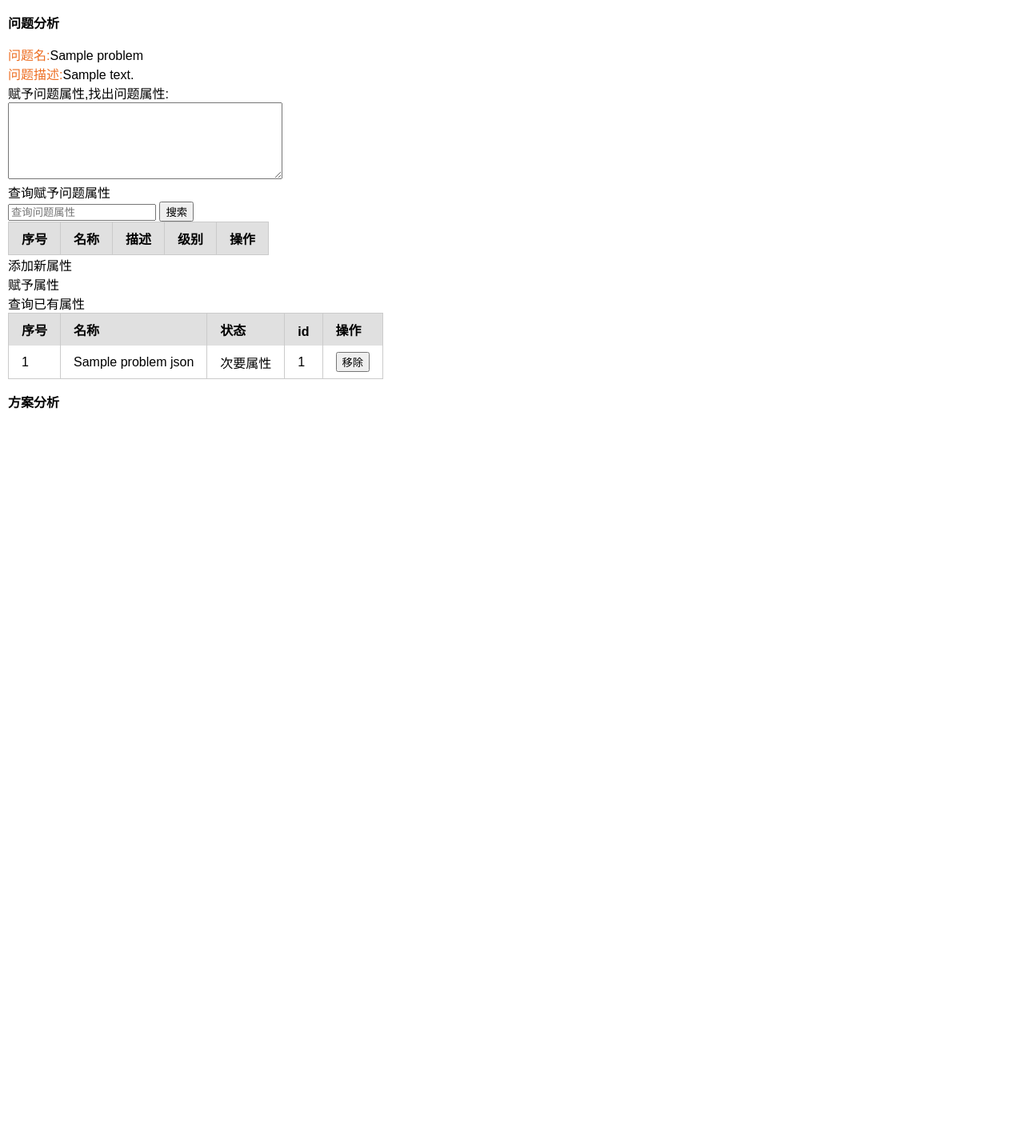
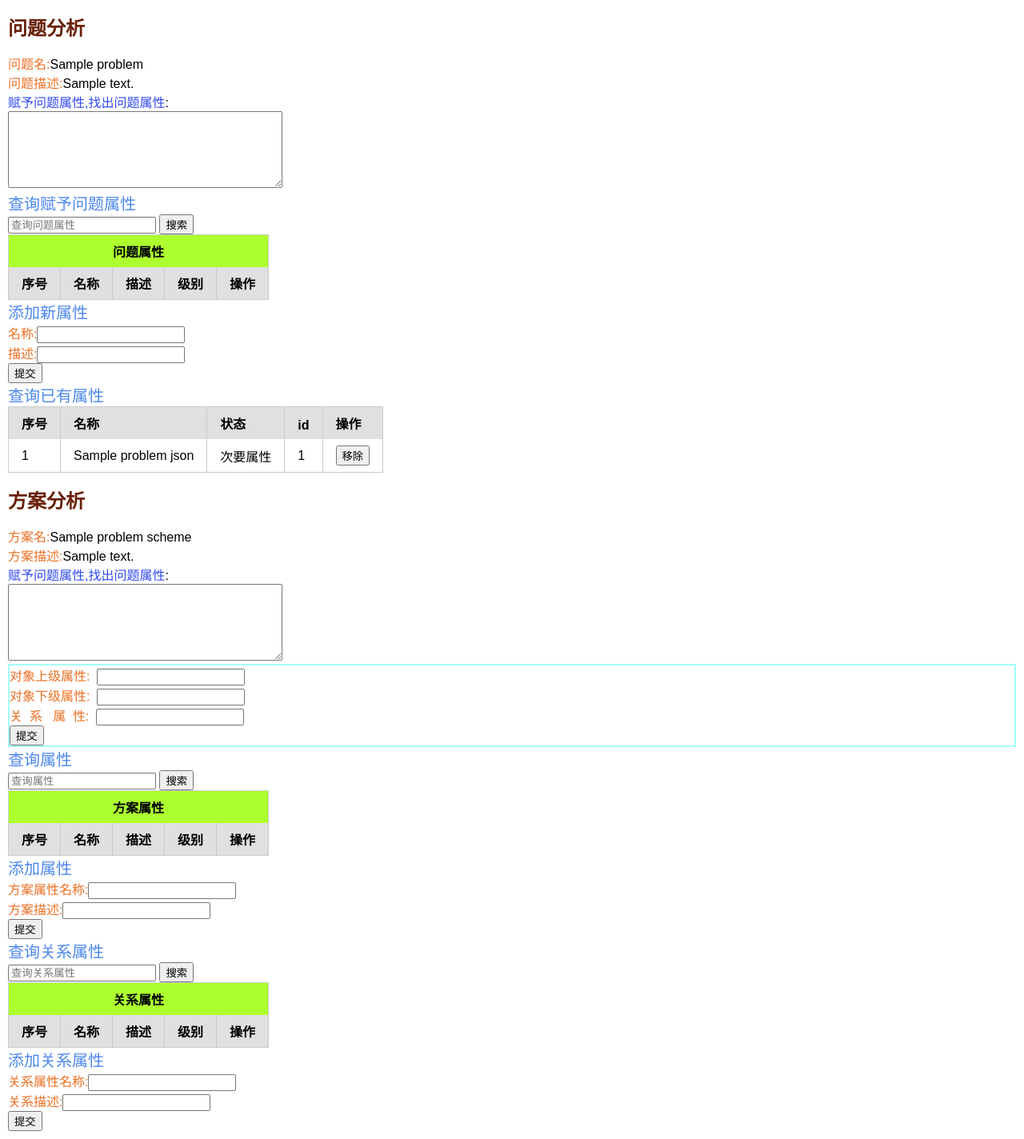
Before and after one commit to caigege/test, a Django app: template objClass/templates/model/analysisPage.html in a window 1280 px wide. Shown: the whole page at 80% size. Before the commit the page ends 511 px from the top, so only its background shows below. Run offline with Django 3.2, Linux system fonts and the light colour scheme; the template is opened without the code that fills it: most values are stand-ins (such as "Sample title", 1, 10 or a date in 2020); lists and menus that the app fills with data are empty.

Commit message:
方案分析-关系分析

```diff
--- a/objClass/templates/model/analysisPage.html
+++ b/objClass/templates/model/analysisPage.html
@@ -9,17 +9,21 @@
 </head>
 <body>
 <div>
-    <p><b>问题分析</b></p>
-    <a id="proNameId" data-id="{{ problem.id }}" style="color:rgb(237,110,34);">问题名:</a><a>{{ problem.name }}</a><br/>
-    <a style="color:rgb(237,110,34);">问题描述:</a><a>{{ problem.description }}</a><br/>
-    <a>赋予问题属性,找出问题属性</a>:<br/><textarea rows="6" cols="40"></textarea><br/>
-    <a>查询赋予问题属性</a><br/>
+    <p><a class="bt1"><b>问题分析</b></a></p>
+    <a class="desc1" id="proNameId" data-id="{{ problem.id }}"
+       style="color:rgb(237,110,34);">问题名:</a><a>{{ problem.name }}</a><br/>
+    <a class="desc1">问题描述:</a><a>{{ problem.description }}</a><br/>
+    <a class="desc2">赋予问题属性,找出问题属性</a>:<br/><textarea rows="6" cols="40"></textarea><br/>
+    <a class="bt2">查询赋予问题属性</a><br/>
     <div>
         <input name="searchName" type="search" placeholder="查询问题属性">
         <button id="searchProblemAtt">搜索</button>
         <br/>
         <table class="pure-table pure-table-bordered">
             <thead>
+            <tr bgcolor="#adff2f" align="center">
+                <th colspan="5"> 问题属性</th>
+            </tr>
             <tr>
                 <th>序号</th>
                 <th>名称</th>
@@ -34,9 +38,14 @@
         </table>
 
     </div>
-    <a>添加新属性</a><br/>
-    <a>赋予属性</a><br/>
-    <a>查询已有属性</a><br/>
+    <a class="bt2">添加新属性</a><br/>
+    <a class="desc1">名称:</a><input type="text" name="name" class="addPA"><br>
+    <a class="desc1">描述:</a><input type="text" name="description" class="addPA"><br>
+    <input id="PAsubmit" type="submit" value="提交"><br>
+
+
+    <!--a>赋予属性</--a><br/-->
+    <a class="bt2">查询已有属性</a><br/>
     {% if problem.problemJson is None %}
         <a style="color: gray">没有属性</a>
     {% else %}
@@ -66,7 +75,9 @@
                         {% endif %}
                     </td>
                     <td>{{ li.id }}</td>
-                <td><button name="remove" data-id="{{ li.id  }}">移除</button></td>
+                    <td>
+                        <button name="remove" data-id="{{ li.id }}">移除</button>
+                    </td>
                 </tr>
 
 
@@ -79,7 +90,73 @@
 
 </div>
 <div>
-    <p><b>方案分析</b></p>
+    <p><a class="bt1"><b>方案分析</b></a></p>
+    <a class="desc1" id="proNameSchemeId" data-id="{{ problemScheme.id }}">方案名:</a><a>{{ problemScheme.name }}</a><br/>
+    <a class="desc1">方案描述:</a><a>{{ problemScheme.description }}</a><br/>
+    <a class="desc2">赋予问题属性,找出问题属性</a>:<br/><textarea rows="6" cols="40"></textarea><br/>
+   <div style="border: 2px solid #a5fff7">
+    <a class="desc1">对象上级属性:&nbsp;&nbsp;</a><input type="text" name="upAtrr" readonly="readonly" data-id=""><br>
+    <a class="desc1">对象下级属性:&nbsp;&nbsp;</a><input type="text" name="downAtrr" readonly="readonly" data-id=""><br>
+    <a class="desc1">关&nbsp;&nbsp;系&nbsp;&nbsp;&nbsp;属&nbsp;&nbsp;性:&nbsp;&nbsp;</a><input type="text" name="relationAtrr" readonly="readonly" data-id=""><br>
+    <input type="submit" value="提交">
+   </div>
+    <a class="bt2">查询属性</a><br>
+    <input name="searchNameAtt" type="search" placeholder="查询属性">
+        <button id="searchAtt">搜索</button><br>
+     <table class="pure-table pure-table-bordered">
+            <thead>
+            <tr bgcolor="#adff2f" align="center">
+                <th colspan="5"> 方案属性</th>
+            </tr>
+            <tr>
+                <th>序号</th>
+                <th>名称</th>
+                <th>描述</th>
+                <th>级别</th>
+                <th>操作</th>
+            </tr>
+            </thead>
+            <tbody id="attTbody">
+
+            </tbody>
+        </table>
+    <a class="bt2">添加属性</a><br>
+    <div>
+        <a class="desc1">方案属性名称:</a><input id="schemeName"><br>
+        <a class="desc1">方案描述:</a><input id="schemeDesc"><br>
+        <input type="submit" value="提交" id="btnScheme">
+
+    </div>
+
+
+   <a class="bt2">查询关系属性</a><br>
+    <input name="searchNameRe" type="search" placeholder="查询关系属性">
+        <button id="searchRelation">搜索</button><br>
+     <table class="pure-table pure-table-bordered">
+            <thead>
+            <tr bgcolor="#adff2f" align="center">
+                <th colspan="5"> 关系属性</th>
+            </tr>
+            <tr>
+                <th>序号</th>
+                <th>名称</th>
+                <th>描述</th>
+                <th>级别</th>
+                <th>操作</th>
+            </tr>
+            </thead>
+            <tbody id="relationTbody">
+
+            </tbody>
+        </table>
+   <a class="bt2">添加关系属性</a><br>
+ <div>
+     <a class="desc1">关系属性名称:</a><input id="reName"><br>
+        <a class="desc1">关系描述:</a><input id="reDesc"><br>
+        <input type="submit" value="提交" id="btnRe">
+
+    </div>
+
 </div>
 
 
--- a/objClass/templates/model/planStepProblemSchemePage.html
+++ b/objClass/templates/model/planStepProblemSchemePage.html
@@ -27,7 +27,11 @@
 
     <div id="taskVerify">
         <table id="taskInfoTable" class="pure-table pure-table-bordered">
+
+
+
             <thead>
+            <tr bgcolor="#adff2f" align="center"><th  colspan="5" > 问题方案</th></tr>
             <tr>
                 <td>序号</td>
                 <td>方案名</td>
--- a/static/css/table.css
+++ b/static/css/table.css
@@ -125,3 +125,22 @@ button.post {
     right: 30px;
     bottom: 50px;
 }
+.bt2{
+    font-size: 20px;
+    color: #4c87ed;
+
+}
+.desc2 {
+
+    color: #3048ed;
+}
+.desc1{
+
+    color: #ED6E22;
+
+}
+.bt1{
+    font-size: 24px;
+    color: #69210a;
+
+}
--- a/static/js/analysisJS.js
+++ b/static/js/analysisJS.js
@@ -11,7 +11,7 @@ $(document).ready(function () {
     var atrr = []
 
     function getAtr() {
-         atrr = [];
+        atrr = [];
         let atts = localStorage.getItem("problemAtt")
         let atrs = JSON.parse(atts)
         for (let atr = 0; atr < atrs.length; atr++) {
@@ -24,17 +24,146 @@ $(document).ready(function () {
 
     atrr = getAtr();
     console.log(atrr)
+    $("#attTbody").on("click", "button[name='sureAtt']", function () {
+        //    添加上级属性
+        var attId = $(this).parent().parent().find("td").eq(0).data("id");
+        var attName = $(this).parent().parent().find("td").eq(1)[0].innerHTML;
+        $("input[name='upAtrr']").val(attName);
+        $("input[name='upAtrr']").data("id",attId);
 
+    })
+     $("#relationTbody").on("click", "button[name='sureRe']", function () {
+        //    添加关系属性
+        var attId = $(this).parent().parent().find("td").eq(0).data("id");
+        var attName = $(this).parent().parent().find("td").eq(1)[0].innerHTML;
+        $("input[name='relationAtrr']").val(attName);
+        $("input[name='relationAtrr']").data("id",attId);
 
-    $("#searchProblemAtt").click(function () {
-        atrr = getAtr();
-        $.get("/getAttribute_problem/", {"name": name}, function (e) {
+    })
+
+     $("#attTbody").on("click", "button[name='sureAttD']", function () {
+        //    添加下级属性
+        var attId = $(this).parent().parent().find("td").eq(0).data("id");
+        var attName = $(this).parent().parent().find("td").eq(1)[0].innerHTML;
+        $("input[name='downAtrr']").val(attName);
+        $("input[name='downAtrr']").data("id",attId);
+
+    })
+      $("#btnRe").click(function () {
+        //  关系
+        let reName = $("#reName")[0].value;
+        let reDesc = $("#reDesc")[0].value;
+        if (reName.trim().length == 0 || reDesc.trim().length < 3) {
+            return alert("名称为空 或是 描述过短（3个字)")
+        }
+        $.get("/createRelation/", {"name": reName, "description": reDesc}, function (e) {
+            alert(e)
+        })
+
+    })
+
+    $("#btnScheme").click(function () {
+        let schemeName = $("#schemeName")[0].value;
+        let schemeDesc = $("#schemeDesc")[0].value;
+        if (schemeName.trim().length == 0 || schemeDesc.trim().length < 3) {
+            return alert("名称为空 或是 描述过短（3个字)")
+        }
+        $.get("/createAttribute/", {"name": schemeName, "description": schemeDesc}, function (e) {
+            alert(e)
+        })
+
+    })
+    $("#searchRelation").click(function () {
+        $("#relationTbody").empty();
+        name = $("input[name='searchNameRe']")[0].value;
+        $.get("/getRelation/", {"name": name}, function (e) {
+            console.log("pppp", e)
             // alert(typeof (e))
-            console.log(e)
             var eJson = JSON.parse(e);
             // alert(eJson.length)
             var xunh = 1
-            $("#problemTbody").empty()
+            for (var i in eJson) {
+                var ajson = eJson[i]
+                // console.log("i:",i," pk: ",ajson.pk," r- ",ajson.pk in atrr," y- ",atrr)
+                var butOwrite = "<button name='sureRe'>关系属性添加</button>"
+                // if (atrr.indexOf(ajson.pk) != -1) {
+                //     butOwrite = "<a style='color:rgb(255,143,16);'>已存在</a>"
+                // }
+
+                $("#relationTbody").append(
+                    "<tr>" +
+                    "<td data-id='" + ajson.pk + "'>" + xunh + "</td>" +
+                    "<td>" + ajson.fields.name + "</td>" +
+                    "<td>" + ajson.fields.description + "</td>" +
+                    "<td>" + ajson.fields.relationLv + "</td>" +
+                    "<td>" + butOwrite + "</td>" +
+                    "</tr>"
+                )
+
+                xunh = xunh + 1;
+
+            }
+        })
+    })
+    $("#searchAtt").click(function () {
+        $("#attTbody").empty();
+        name = $("input[name='searchNameAtt']")[0].value;
+        $.get("/getAttribute/", {"name": name}, function (e) {
+            console.log("pppp", e)
+            // alert(typeof (e))
+            var eJson = JSON.parse(e);
+            // alert(eJson.length)
+            var xunh = 1
+            for (var i in eJson) {
+                var ajson = eJson[i]
+                // console.log("i:",i," pk: ",ajson.pk," r- ",ajson.pk in atrr," y- ",atrr)
+                var butOwrite = "<button name='sureAtt'>上级属性添加</button><button name='sureAttD'>下级属性添加</button>"
+                // if (atrr.indexOf(ajson.pk) != -1) {
+                //     butOwrite = "<a style='color:rgb(255,143,16);'>已存在</a>"
+                // }
+
+                $("#attTbody").append(
+                    "<tr>" +
+                    "<td data-id='" + ajson.pk + "'>" + xunh + "</td>" +
+                    "<td>" + ajson.fields.name + "</td>" +
+                    "<td>" + ajson.fields.description + "</td>" +
+                    "<td>" + ajson.fields.attributeLv + "</td>" +
+                    "<td>" + butOwrite + "</td>" +
+                    "</tr>"
+                )
+
+                xunh = xunh + 1;
+
+            }
+        })
+    })
+
+    $("#PAsubmit").click(function () {
+        // let  name=$(".addPA ").find("input[name='name']").value
+        let name = $("input[name='name']")[0].value
+        let description = $("input[name='description']")[0].value
+        if (name.trim().length == 0 || description.trim().length < 3) {
+            return alert("名称为空 或是 描述过短（3个字)")
+        }
+        $.get('/createAttribute_problem/', {"name": name, "description": description}, function (e) {
+            // alert(e)
+            $("input[name='name']")[0].value = "";
+            $("input[name='description']")[0].value = "";
+        })
+        // console.log("name:",name)
+
+    })
+    $("#searchProblemAtt").click(function () {
+        atrr = getAtr();
+        name = $("input[name='searchName']")[0].value;
+        $("#problemTbody").empty()
+        $.get("/getAttribute_problem/", {"name": name}, function (e) {
+            // alert(typeof (e))
+            console.log("searchProblemAtt:", e)
+            var eJson = JSON.parse(e);
+            // alert(eJson.length)
+            var xunh = 1
+
 
             for (var i in eJson) {
 
@@ -106,9 +235,9 @@ $(document).ready(function () {
                 }
             }
             ;
-            console.log("****:",atrs)
+            console.log("****:", atrs)
             localStorage.setItem("problemAtt", JSON.stringify(atrs));
-             console.log("*3******:", localStorage.getItem("problemAtt"));
+            console.log("*3******:", localStorage.getItem("problemAtt"));
             window.location.reload();
         })
 
--- a/sthing/urls.py
+++ b/sthing/urls.py
@@ -39,6 +39,8 @@ urlpatterns = [
     path('planStepProblemSchemeJudge/', objClassView.planStepProblemSchemeJudge),
     path('analysisPage/', objClassView.analysisPage),
     path('analysisPageGetProblemAtt/', objClassView.analysisPageGetProblemAtt),
-    path('analysisPageRemoveAtt/', objClassView.analysisPageRemoveAtt)
+    path('analysisPageRemoveAtt/', objClassView.analysisPageRemoveAtt),
+    path('getAttribute/', objClassView.getAttribute),
+    path('getRelation/', objClassView.getRelation)
 
 ]
```
Also changed, not shown: objClass/views.py (+44 -26 lines), static/js/planStepProblemSchemeJS.js (+8 -7 lines). Lines whose indentation alone changed are shown as unchanged.
